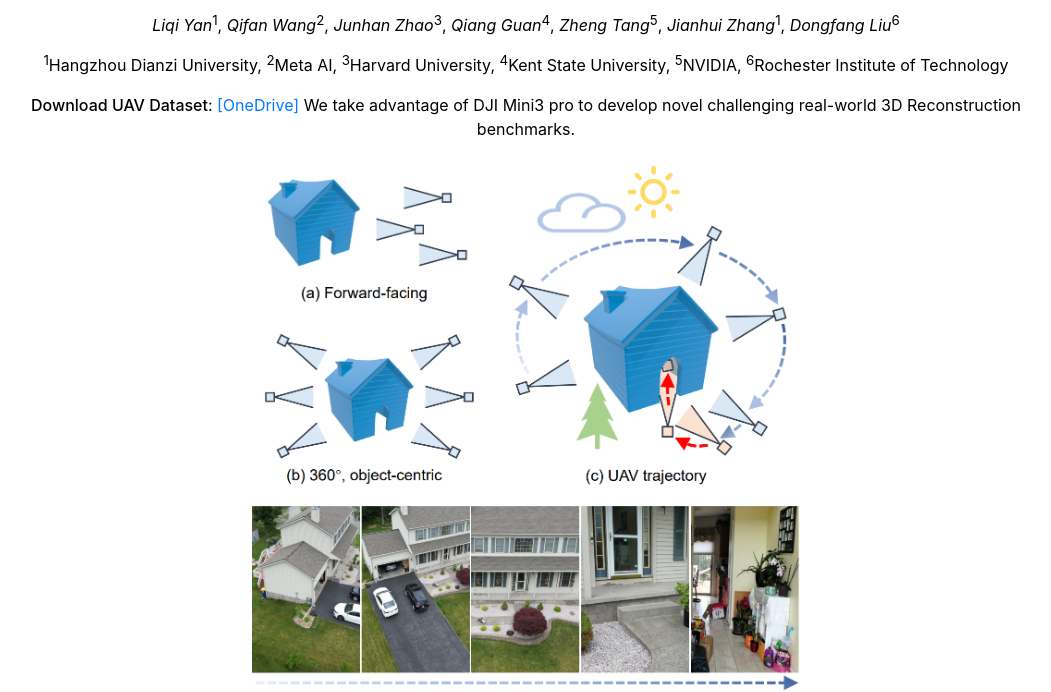
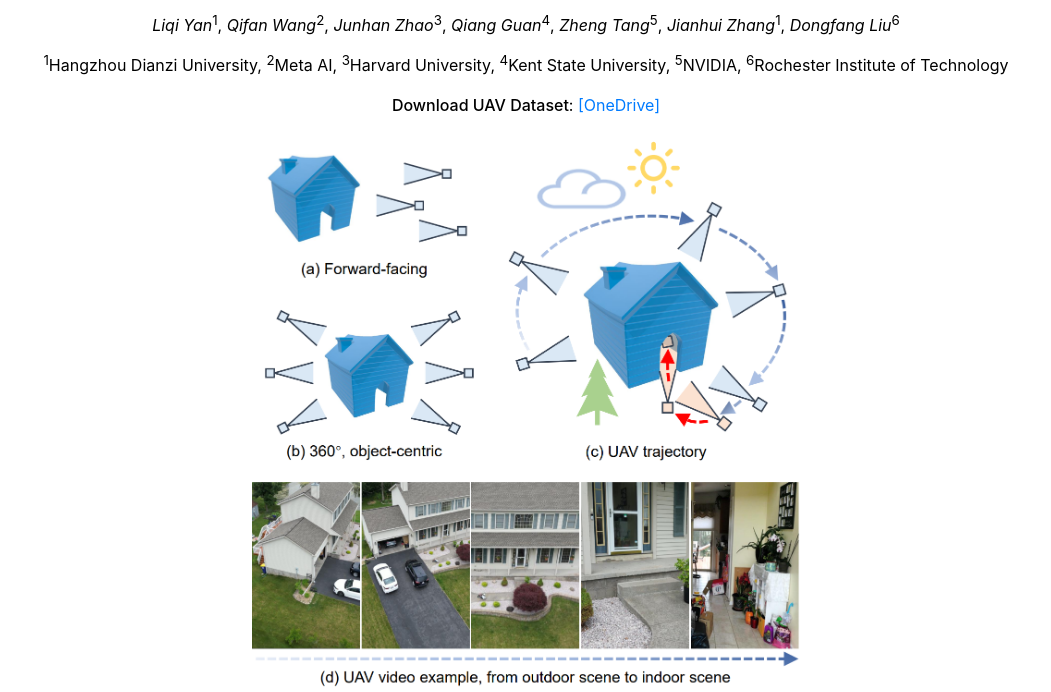
Before and after one commit to FPV-NeRF/FPV-NeRF.github.io, a plain HTML site: page index.html in a window 1280 px wide. Shown: the part 99-791 px from the top of the page, without its empty margins (114-1165 px from the left). Drawn offline with nearby package versions, Linux system fonts and the light colour scheme; a web font is replaced by a local one.

Commit message:
Update index.html

```diff
--- a/index.html
+++ b/index.html
@@ -36,7 +36,6 @@
                         <p><i>Liqi Yan</i><sup>1</sup>, <i>Qifan Wang</i><sup>2</sup>, <i>Junhan Zhao</i><sup>3</sup>, <i>Qiang Guan</i><sup>4</sup>, <i>Zheng Tang</i><sup>5</sup>, <i>Jianhui Zhang</i><sup>1</sup>, <i>Dongfang Liu</i><sup>6</sup></i></p>
                         <p><sup>1</sup>Hangzhou Dianzi University, <sup>2</sup>Meta AI, <sup>3</sup>Harvard University, <sup>4</sup>Kent State University, <sup>5</sup>NVIDIA, <sup>6</sup>Rochester Institute of Technology</p>
                         <b>Download UAV Dataset</b>: <a href="https://1drv.ms/f/s!AqSHE4twhUJ5nlDk2MzOk2kLGKiH">[OneDrive]</a>
-                        We take advantage of DJI Mini3 pro to develop novel challenging real-world 3D Reconstruction benchmarks.
                     </div>
                 </tr>
                 <tr> <br /> </tr>
```
